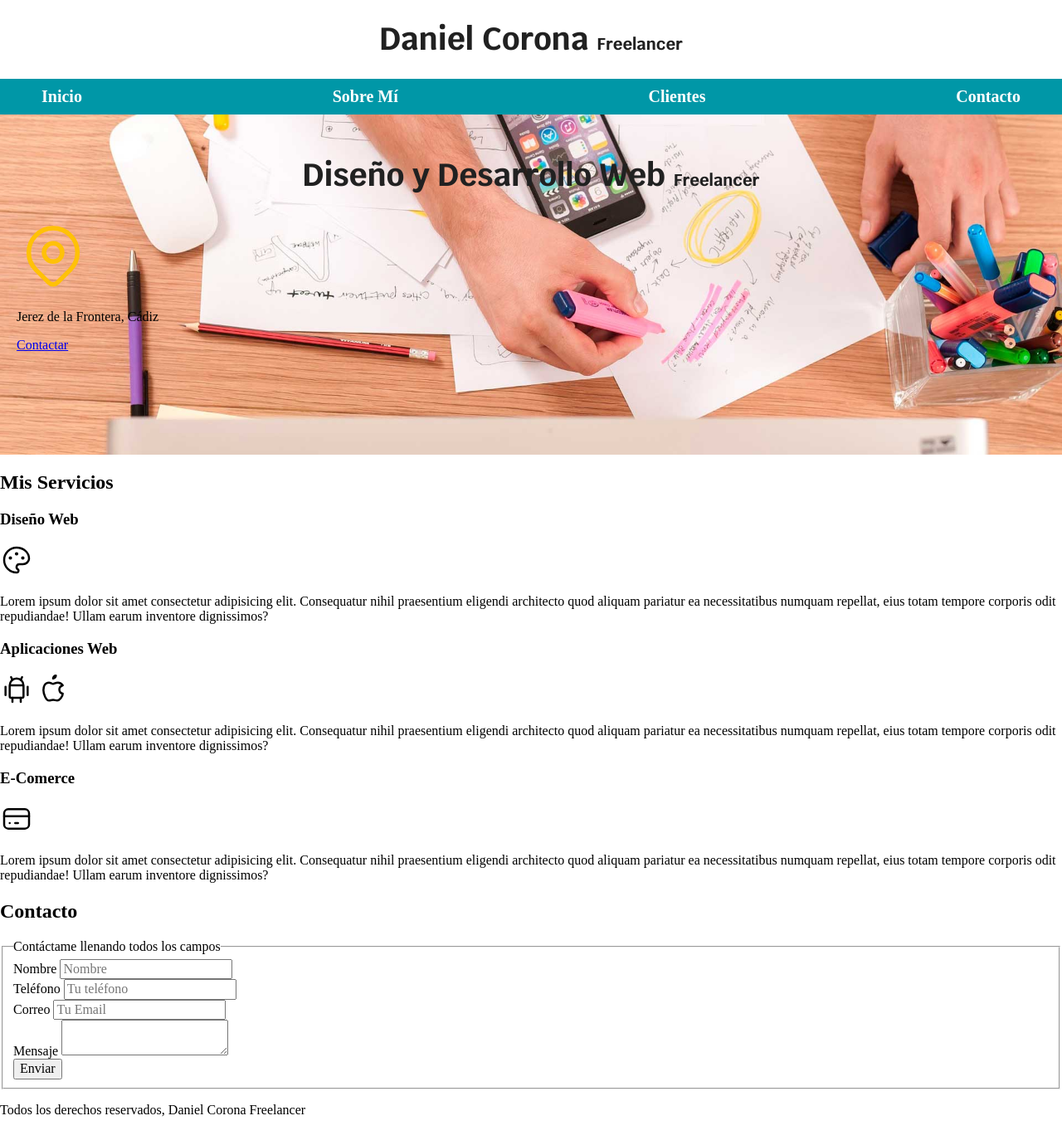
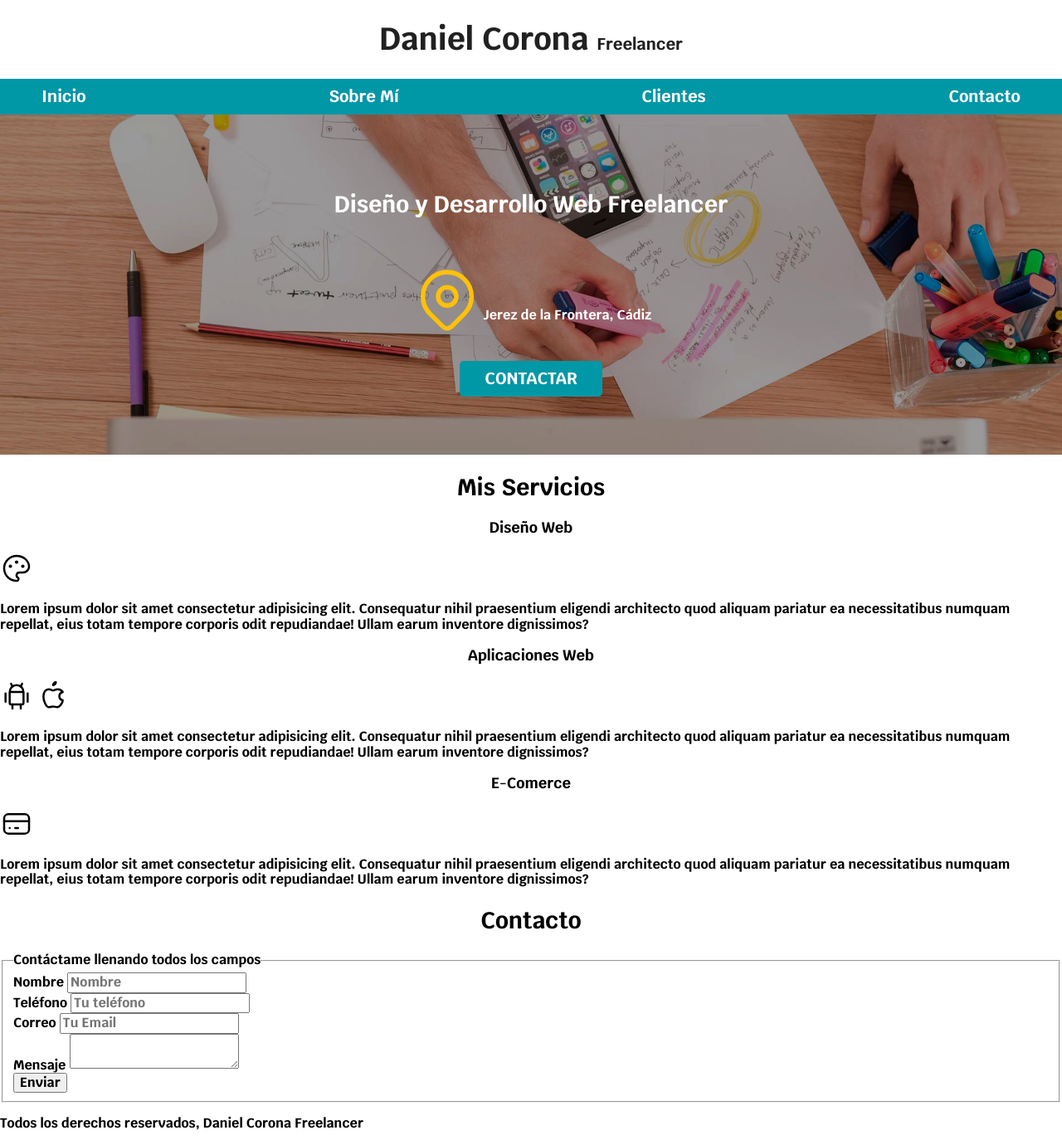
Before and after one commit to danicoroman/Proyectos_Web_Propios, a PHP site: page / in a window 1280 px wide. Shown: the whole page at 83% size. Before the commit the page ends 1346 px from the top, so only its background shows below. Run offline with PHP 8.4, Linux system fonts and the light colour scheme.

Commit message:
Posicionamiento absoluto y Comentarios descriptivos en css

```diff
--- a/1.freelancer_inicio/css/style.css
+++ b/1.freelancer_inicio/css/style.css
@@ -5,6 +5,9 @@
     --secundario: #0097A7;
     --gris: #757575;
 }
+
+
+/* Globales */
 
 html {
     font-size: 62.5%;
@@ -20,23 +23,71 @@ html {
 body {
     font-size: 16px;
     /* (62.5% de 16px) 1rem = 10px */
+    font-family: 'Krub', sans-serif;
 }
+
+.contenedor {
+    max-width: 120rem;
+    margin: 0 auto;
+}
+
+.boton {
+    background-color: var(--secundario);
+    color: var(--blanco);
+    padding: 1rem 3rem;
+    margin-top: 3rem;
+    font-size: 2rem;
+    text-decoration: none;
+    text-transform: uppercase;
+    font-weight: bold;
+    border-radius: .5rem;
+    width: 90%;
+    text-align: center;
+}
+
+@media (min-width: 768px) {
+    .boton {
+        width: auto;
+    }
+}
+
+
+/* Tipografía */
+
+h1 {
+    font-size: 3.8rem;
+}
+
+h2 {
+    font-size: 2.8rem;
+}
+
+h3 {
+    font-size: 1.8rem;
+}
+
+h1,
+h2,
+h3 {
+    text-align: center;
+    font-family: 'Krub', sans-serif;
+}
+
+
+/* Títulos */
 
 .titulo {
     text-align: center;
     font-size: 3.8rem;
     color: var(--oscuro);
-    font-family: 'Krub', sans-serif;
 }
 
 .titulo span {
     font-size: 2rem;
 }
 
-.contenedor {
-    max-width: 120rem;
-    margin: 0 auto;
-}
+
+/* Navegación Principal */
 
 .nav-bg {
     background-color: var(--secundario);
@@ -68,10 +119,34 @@ body {
     color: var(--oscuro);
 }
 
+
+/* Hero */
+
 .hero {
     background-image: url(../img/hero.jpg);
     background-repeat: no-repeat;
     background-size: cover;
     height: 410px;
-    padding: 20px;
+    position: relative;
 }
+
+.contenido-hero {
+    position: absolute;
+    background-color: rgb(0 0 0 / 40%);
+    width: 100%;
+    height: 100%;
+    display: flex;
+    flex-direction: column;
+    align-items: center;
+    justify-content: center;
+}
+
+.contenido-hero h2,
+.contenido-hero p {
+    color: var(--blanco);
+}
+
+.contenido-hero .ubicacion {
+    display: flex;
+    align-items: flex-end;
+}
--- a/1.freelancer_inicio/index.html
+++ b/1.freelancer_inicio/index.html
@@ -32,19 +32,21 @@
 
     <section class="hero">
         <div class="contenido-hero">
-            <h2 class="titulo">Diseño y Desarrollo Web <span>Freelancer</span></h2>
+            <h2>Diseño y Desarrollo Web <span>Freelancer</span></h2>
 
             <p>
-                <svg xmlns="http://www.w3.org/2000/svg" class="icon icon-tabler icon-tabler-map-pin" width="88" height="88" viewBox="0 0 24 24" stroke-width="1.5" stroke="#FFC107" fill="none" stroke-linecap="round" stroke-linejoin="round">
+                <div class="ubicacion">
+                    <svg xmlns="http://www.w3.org/2000/svg" class="icon icon-tabler icon-tabler-map-pin" width="88" height="88" viewBox="0 0 24 24" stroke-width="1.5" stroke="#FFC107" fill="none" stroke-linecap="round" stroke-linejoin="round">
             <path stroke="none" d="M0 0h24v24H0z" fill="none"/>
             <circle cx="12" cy="11" r="3" />
             <path d="M17.657 16.657l-4.243 4.243a2 2 0 0 1 -2.827 0l-4.244 -4.243a8 8 0 1 1 11.314 0z" />
           </svg>
             </p>
             <p>Jerez de la Frontera, Cádiz</p>
+            </div>
 
 
-            <a href="#">Contactar</a>
+            <a href="#" class="boton">Contactar</a>
         </div>
     </section>
 
```
